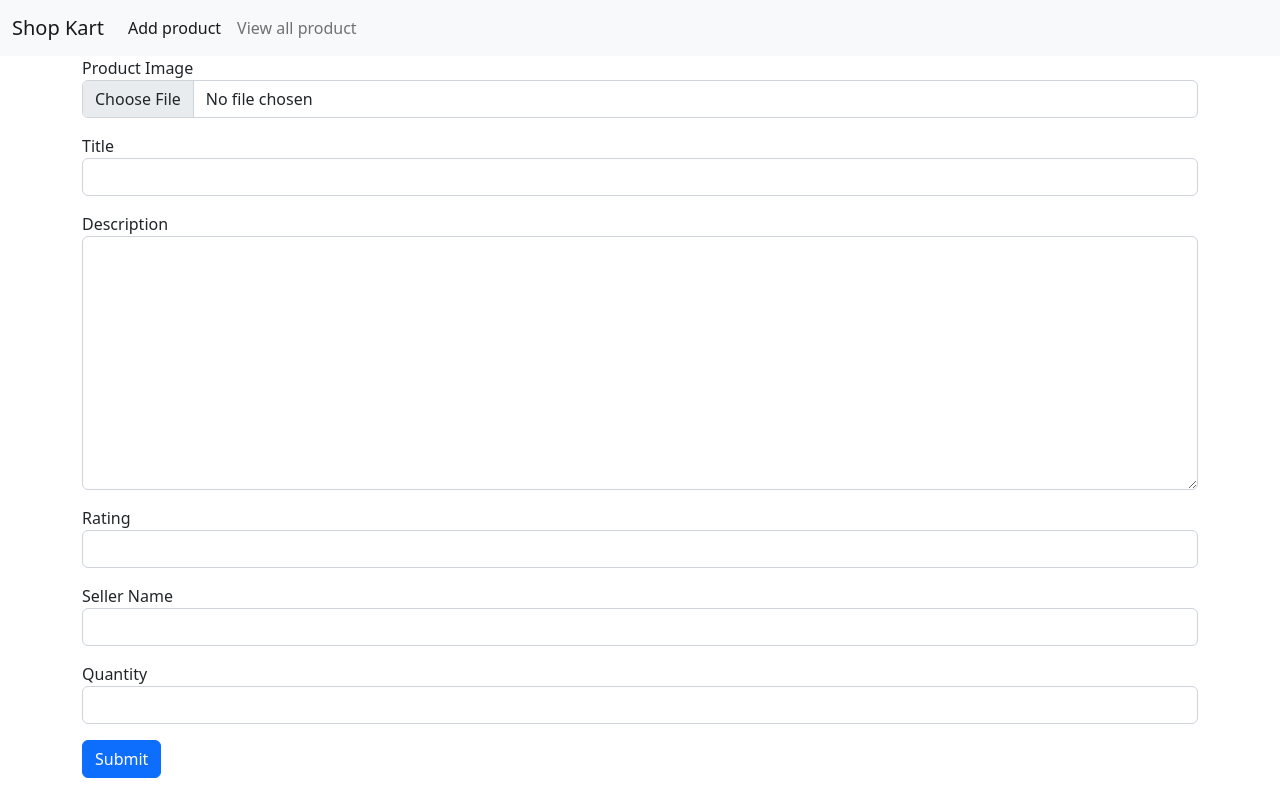
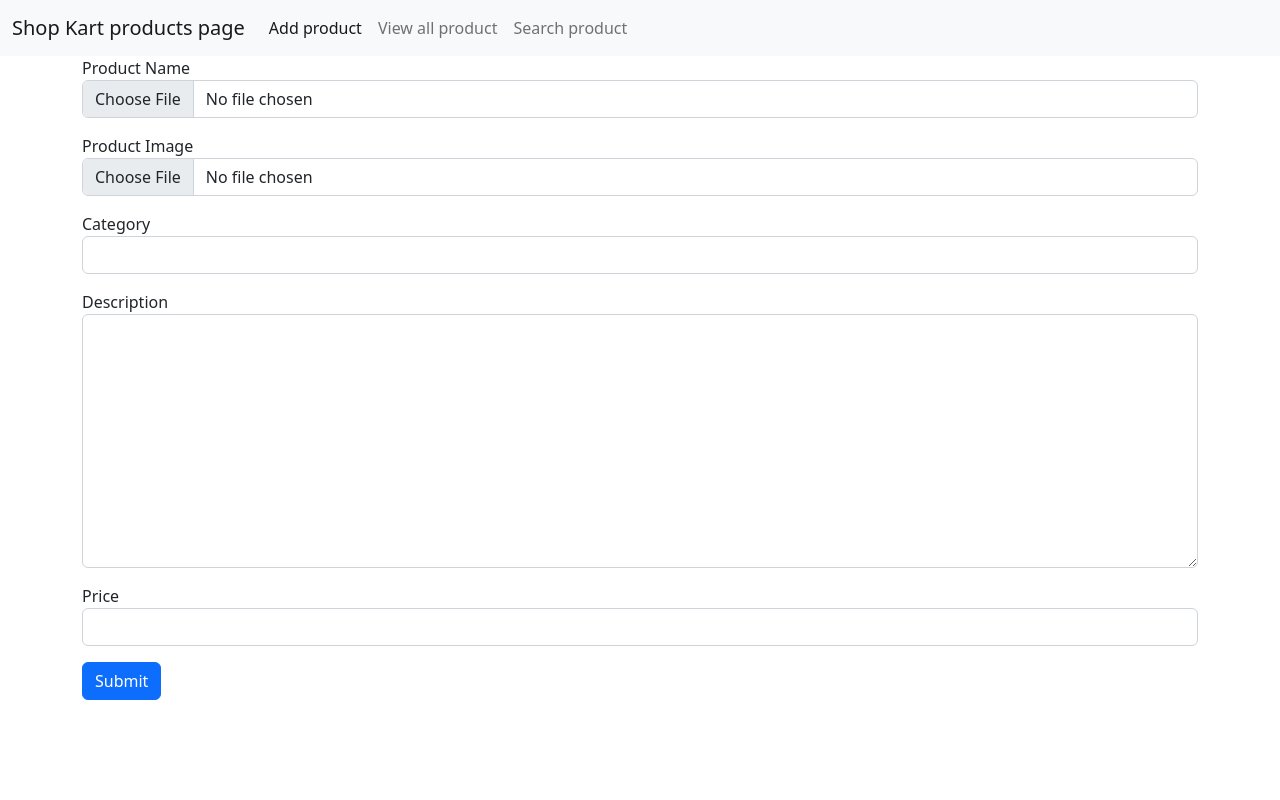
Before and after one commit to rahul3520/shop_kart_angular_app, an Angular app: page / in a window 1280 px wide. Built offline with nearby package versions, Linux system fonts and the light colour scheme.

Commit message:
add page and view page

```diff
--- /dev/null
+++ b/src/app/add-navbar/add-navbar.component.html
@@ -0,0 +1,22 @@
+<nav class="navbar navbar-expand-lg bg-light">
+    <div class="container-fluid">
+      <a class="navbar-brand" href="#">Shop Kart products page</a>
+      <button class="navbar-toggler" type="button" data-bs-toggle="collapse" data-bs-target="#navbarNav" aria-controls="navbarNav" aria-expanded="false" aria-label="Toggle navigation">
+        <span class="navbar-toggler-icon"></span>
+      </button>
+      <div class="collapse navbar-collapse" id="navbarNav">
+        <ul class="navbar-nav">
+          <li class="nav-item">
+            <a class="nav-link active" aria-current="page" routerLink="/">Add product</a>
+          </li>
+          <li class="nav-item">
+            <a class="nav-link" routerLink="/view">View all product</a>
+          </li>
+          <li class="nav-item">
+            <a class="nav-link" routerLink="/search">Search product</a>
+          </li>
+
+        </ul>
+      </div>
+    </div>
+  </nav>
--- a/src/app/add-product/add-product.component.html
+++ b/src/app/add-product/add-product.component.html
@@ -1,16 +1,20 @@
-<app-nav-bar></app-nav-bar>
+<app-add-navbar></app-add-navbar>
 <div class="container">
     <div class="row">
         <div class="col col-12 col-sm-12 col-md-12 col-lg-12 col-xl-12 col-xxl-12">
 
             <div class="row g-3">
                 <div class="col col-12 col-sm-12 col-md-12 col-lg-12 col-xl-12 col-xxl-12">
+                    <label for="" class="label-control">Product Name</label>
+                    <input name="name" [(ngModel)]="name" type="file" id="" class="form-control">
+                </div>
+                <div class="col col-12 col-sm-12 col-md-12 col-lg-12 col-xl-12 col-xxl-12">
                     <label for="" class="label-control">Product Image</label>
                     <input name="image" [(ngModel)]="image" type="file" id="" class="form-control">
                 </div>
                 <div class="col col-12 col-sm-12 col-md-12 col-lg-12 col-xl-12 col-xxl-12">
-                    <label for="" class="label-control">Title</label>
-                    <input name="title" [(ngModel)]="title" type="text" class="form-control">
+                    <label for="" class="label-control">Category</label>
+                    <input name="category" [(ngModel)]="category" type="text" class="form-control">
                 </div>
                 <div class="col col-12 col-sm-12 col-md-12 col-lg-12 col-xl-12 col-xxl-12">
                     <label for="" class="label-control">Description</label>
@@ -22,19 +26,19 @@
 
                 </div>
                 <div class="col col-12 col-sm-12 col-md-12 col-lg-12 col-xl-12 col-xxl-12">
-                    <label for="" class="label-control">Rating</label>
-                    <input name="rating" [(ngModel)]="rating" type="text" class="form-control">
+                    <label for="" class="label-control">Price</label>
+                    <input name="price" [(ngModel)]="price" type="text" class="form-control">
                 </div>
-                <div class="col col-12 col-sm-12 col-md-12 col-lg-12 col-xl-12 col-xxl-12">
+                <!-- <div class="col col-12 col-sm-12 col-md-12 col-lg-12 col-xl-12 col-xxl-12">
                     <label for="" class="label-control">Seller Name</label>
                     <input name="sellarName" [(ngModel)]="sellarName" type="text" class="form-control">
                 </div>
                 <div class="col col-12 col-sm-12 col-md-12 col-lg-12 col-xl-12 col-xxl-12">
                     <label for="" class="label-control">Quantity</label>
                     <input name="quantity" [(ngModel)]="quantity" type="text" class="form-control">
-                </div>
+                </div> -->
                 <div class="col col-12 col-sm-12 col-md-12 col-lg-12 col-xl-12 col-xxl-12">
-                    <button (click)="readValues()" class="btn btn-primary">Submit</button>
+                    <button (click)="readProductData()" class="btn btn-primary">Submit</button>
                 </div>
             </div>
         </div>
--- a/src/app/add-product/add-product.component.ts
+++ b/src/app/add-product/add-product.component.ts
@@ -1,4 +1,5 @@
 import { Component } from '@angular/core';
+import { ApiService } from '../api.service';
 
 @Component({
   selector: 'app-add-product',
@@ -7,29 +8,54 @@ import { Component } from '@angular/core';
 })
 export class AddProductComponent {
 
-  id=""
-  title=""
+  name=""
+  image=""
+  category=""
+  description=""
   price=""
-  description=""
-  category=""
-  image=""
-  rating=""
-  sellarName=""
-  quantity=""
 
-  readValues=()=>
+  // rating=""
+  // sellarName=""
+  // quantity=""
+
+  constructor(private api:ApiService){}
+
+  readProductData=()=>
   {
     let data:any=
     {
+      "name":this.name,
       "image":this.image,
-      "title":this.title,
+      "category":this.category,
       "description":this.description,
-      "rating":this.rating,
-      "sellarName":this.sellarName,
-      "quantity":this.quantity
+      "price":this.price
     }
 
     console.log(data)
+
+    this.api.addProducts(data).subscribe(
+
+      (response:any)=>
+      {
+        console.log(response)
+
+        if(response.status=="success")
+        {
+          alert("product added successfully!")
+        }
+        else
+        {
+          alert("Something went wrong. Try again")
+          this.name=""
+          this.image=""
+          this.category=""
+          this.description=""
+          this.price=""
+        }
+      }
+    )
+
+
   }
 
 }
--- a/src/app/api.service.ts
+++ b/src/app/api.service.ts
@@ -17,4 +17,9 @@ export class ApiService {
   {
     return this.http.post("http://localhost:8080/adduser",dataToSend)
   }
+
+  addProducts=(dataToSend:any)=>
+  {
+    return this.http.post("http://localhost:8080/addproduct",dataToSend)
+  }
 }
--- a/src/app/app.module.ts
+++ b/src/app/app.module.ts
@@ -11,7 +11,8 @@ import { FormsModule } from '@angular/forms';
 
 import {HttpClientModule} from '@angular/common/http';
 import { AdminLoginComponent } from './admin-login/admin-login.component';
-import { UserRegistrationComponent } from './user-registration/user-registration.component'
+import { UserRegistrationComponent } from './user-registration/user-registration.component';
+import { AddNavbarComponent } from './add-navbar/add-navbar.component'
 
 const myRoute:Routes=[
   {
@@ -31,7 +32,8 @@ const myRoute:Routes=[
     ViewallProductComponent,
     NavBarComponent,
     AdminLoginComponent,
-    UserRegistrationComponent
+    UserRegistrationComponent,
+    AddNavbarComponent
   ],
   imports: [
     BrowserModule,
--- a/src/app/viewall-product/viewall-product.component.html
+++ b/src/app/viewall-product/viewall-product.component.html
@@ -1,34 +1,34 @@
-<app-nav-bar></app-nav-bar>
+<app-add-navbar></app-add-navbar>
 
 <div class="container">
     <div class="row">
         <div class="col col-12 col-sm-12 col-md-12 col-lg-12 col-xl-12 col-xxl-12">
 
 
-            <table class="table-borderless">
+            <table class="table">
                 <thead>
                     <tr>
-                        <th>ID</th>
-                        <th>Title</th>
-                        <th>Price</th>
-                        <th>Description</th>
-                        <th>Category</th>
+                        <th>name</th>
                         <th>image</th>
+                        <th>category</th>
+                        <th>description</th>
+                        <th>price</th>
+                        <!-- <th>image</th>
                         <th>Rating value</th>
-                        <th>Rating count</th>
+                        <th>Rating count</th> -->
 
                     </tr>
                 </thead>
                 <tbody>
                     <tr *ngFor="let i of products">
-                        <td>{{i.id}}</td>
-                        <td>{{i.title}}</td>
+                        <td>{{i.name}}</td>
+                        <td>{{i.image}}</td>
+                        <td>{{i.category}}</td>
+                        <td>{{i.description}}</td>
                         <td>{{i.price}}</td>
-                        <td>{{i.description}}</td>
-                        <td>{{i.category}}</td>
-                        <td>{{i.image}}</td>
+                        <!-- <td>{{i.image}}</td>
                         <td>{{i.rating.rate}}</td>
-                        <td>{{i.rating.count}}</td>
+                        <td>{{i.rating.count}}</td> -->
 
                     </tr>
                 </tbody>
--- a/src/app/viewall-product/viewall-product.component.ts
+++ b/src/app/viewall-product/viewall-product.component.ts
@@ -12,7 +12,7 @@ export class ViewallProductComponent {
   {
     api.fetchProducts().subscribe(
 
-      (response)=>
+      (response:any)=>
       {
         this.products=response;
       }
```
Also changed, not shown: src/app/add-navbar/add-navbar.component.ts (added, +10 -0 lines), src/app/add-navbar/add-navbar.component.css (added).
